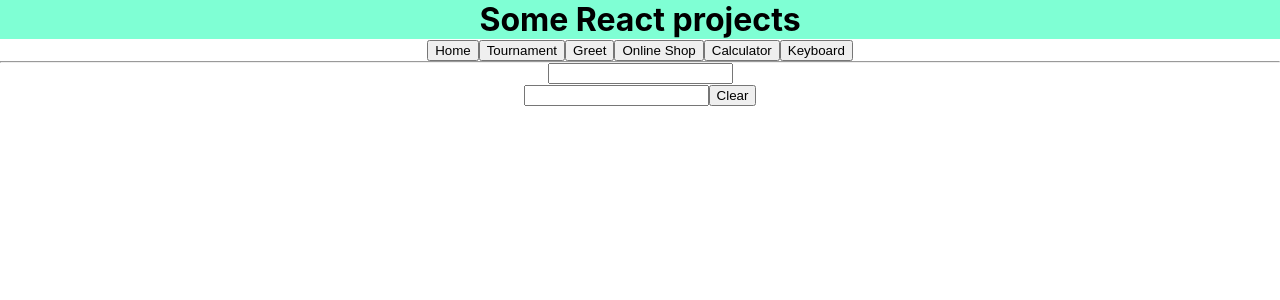
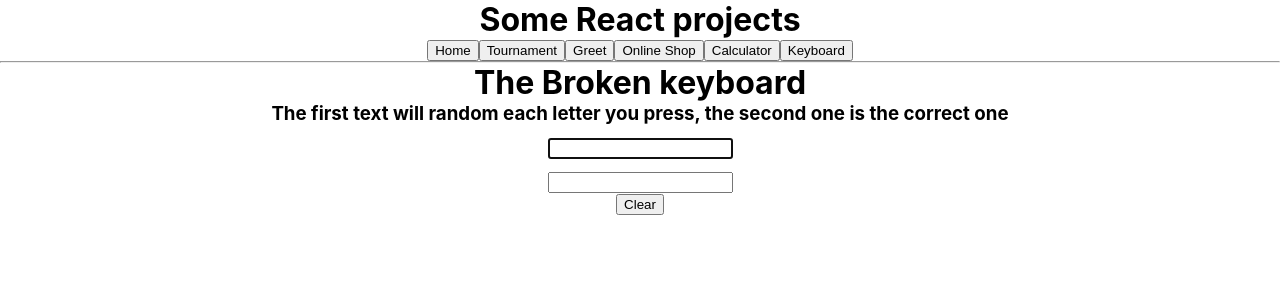
Before and after one commit to AitordeGomar/React-Demo, a React (Create React App) app: page /keyboard in a window 1280 px wide. Shown: the top 300 px of the page. Built offline with nearby package versions, Linux system fonts and the light colour scheme.

Commit message:
focus in calculator and keyboard

```diff
--- a/src/componets/Calculator.js
+++ b/src/componets/Calculator.js
@@ -1,11 +1,17 @@
-import React, {useState} from 'react';
+import React, {useState, useRef, useEffect} from 'react';
 import './css/Calculator.css';
 
 const Calculator = () => {
     const [defaultValue] = useState('');
+    const inputValue = useRef();
     const [value, setValue] = useState(defaultValue);
     const [savedValue, setSavedValue] = useState('');
     const [savedOperation, setSavedOperation] = useState('');
+
+    useEffect(() => {
+        inputValue.current.focus();
+      })
+
     const reset = ()=>{
         setValue('');
         setSavedValue('');
@@ -108,8 +114,8 @@ const Calculator = () => {
 
     return (
         <div>
-            <input style={{marginTop:'3vw'}} id="input1"type='text' value={savedValue || ''} readOnly/>
-            <input onKeyPress={keyPressed} onClick={reset} type='text' id='input2' value={value || defaultValue} readOnly/>
+            <input style={{marginTop:'3vw'}} id="input1"type='text' value={savedValue || ''} readOnly />
+            <input onKeyPress={keyPressed} onClick={reset} type='text' id='input2' value={value || defaultValue} readOnly ref={inputValue}/>
             {buttons.map((btn, i)=>{
                 return <CalcButton  key={i} symbol={btn.symbol} width={btn.width} action={(symbol)=>{btn.action(symbol)}}/>
             })}
--- a/src/componets/Keyboard.js
+++ b/src/componets/Keyboard.js
@@ -1,13 +1,17 @@
-import React, {useState} from 'react'
+import React, {useState, useRef, useEffect} from 'react';
 
 const Keyboard = () => {
     const [value, setValue] = useState('');
     const [realValue, setRealValue] = useState('');
+    const inputValue = useRef();
     const v1 = ['a','e','i','o','u'];
     const c1 = ['b','c','d','f','g','h','j','k','l','m','n','p','r','s','t','v','w','x', 'y','z', 'bl', 'cl','dr','fl','fr','gl','ch', 'll','pl','pr','qu','rr','tr'];
     const v2 = v1;
     const c2 = ['b','g','l','m','n','r','s','t','x','z'];
 
+    useEffect(() => {
+        inputValue.current.focus();
+      })
 
     const keyPressed = (e)=>{
         const code = e.charCodeAt(parseInt(value.length));
@@ -52,12 +56,14 @@ const Keyboard = () => {
 
     return (
         <div>
-            <input style={{display:'block'}} value={value || ''} onChange={(e)=>{
+            <h1>The Broken keyboard</h1>
+            <h3>The first text will random each letter you press, the second one is the correct one</h3>
+            <input style={{display:'block', marginTop:'1vw'}} value={value || ''} onChange={(e)=>{
                 keyPressed(e.target.value);
                 setRealValue(realValue + e.nativeEvent.data);
-                }}/>
-            <input readOnly value={realValue || ''} />
-            <button onClick={()=>setValue('')}>Clear</button>
+                }} ref={inputValue}/>
+            <input style={{display:'block', marginTop:'1vw'}}  readOnly value={realValue || ''} />
+            <button onClick={()=>{setValue('');setRealValue('')}}>Clear</button>
         </div>
     )
 }
--- a/src/componets/css/Calculator.css
+++ b/src/componets/css/Calculator.css
@@ -11,14 +11,14 @@
     border-color:black;
     background-color:grey;
     color:white;
-    height:10vw;
+    height:10vh;
     max-height:80px;
     font-size: 1.5em;
 }
 #input1, #input2{
     display:block;
     width:96vw;
-    height:5vw;
+    height:5vh;
 }
 #input1{
     font-size: 0.8em;
--- a/src/componets/shop/css/ShopItems.css
+++ b/src/componets/shop/css/ShopItems.css
@@ -1,7 +1,3 @@
-h1{
-    background-color: aquamarine;
-}
-
 .item{
     display:inline-block;
     margin: 2vw 1vw;
```
